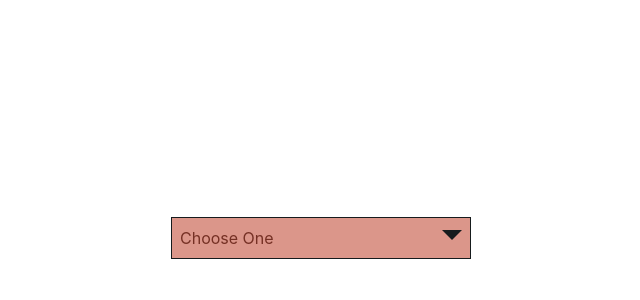
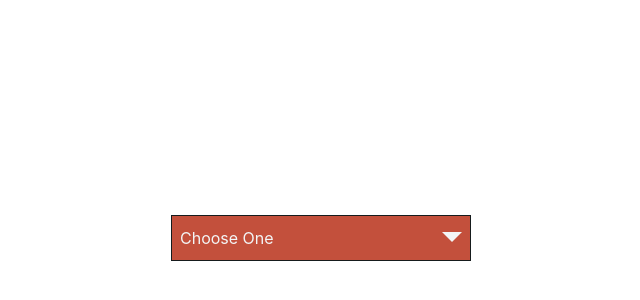
Before and after one commit to DrOgres/select-react-tutorial, a React (Vite) app in the folder select-react/: page / in a window 1280 px wide. Shown: the part 162-462 px from the top of the page, without its empty margins (319-959 px from the left). Built offline with nearby package versions, Linux system fonts and the light colour scheme.

Commit message:
tree shaking

```diff
--- a/select-react/src/App.css
+++ b/select-react/src/App.css
@@ -2,135 +2,72 @@
   max-width: 1280px;
   margin: 0 auto;
   padding: 2rem;
-  text-align: center;
+  box-sizing: border-box;
 
-
----neutral-1: hsl(30, 2%, 16%);
---neutral-2: hsl(30, 3%, 30%);
---neutral-3: hsl(34, 3%, 50%);
---neutral-4: hsl(36, 3%, 70%);
---neutral-5: hsl(60, 2%, 90%);
-
---greytone-1: hsl(168, 3%, 10%);
---greytone-2: hsl(168, 3%, 30%);
---greytone-3: hsl(168, 3%, 50%);
---greytone-4: hsl(168, 3%, 70%);
---greytone-5: hsl(168, 3%, 92%);
-
---orange-1: hsl(23, 100%, 14%);
---orange-2: hsl(23, 100%, 30%);
---orange-3: hsl(23, 100%, 50%);
---orange-4: hsl(23, 100%, 70%);
---orange-5: hsl(23, 100%, 90%);
-
---hightone-1: hsl(200, 14%, 10%);
---hightone-2: hsl(200, 14%, 30%);
---hightone-3: hsl(200, 14%, 50%);
---hightone-4: hsl(200, 14%, 70%);
---hightone-5: hsl(200, 14%, 96%);
-
---slate-1: hsl(220, 33%, 10%);
---slate-2: hsl(220, 33%, 30%);
---slate-3: hsl(220, 33%, 50%);
---slate-4: hsl(220, 33%, 70%);
---slate-5: hsl(220, 33%, 90%);
-
---red-1: hsl(9, 53%, 10%);
---red-2: hsl(9, 53%, 30%);
---red-3: hsl(9, 53%, 50%);
---red-4: hsl(9, 53%, 70%);
---red-5: hsl(9, 53%, 90%);
+  --backgorund-color-default: hsl(30, 3%, 30%);
+  --highlight-background-color: hsl(9, 53%, 70%);
+  --selected-background-color: hsl(9, 53%, 50%);
+  --border-color: hsl(200, 14%, 10%);
+  --text-color: hsl(200, 14%, 96%);
 }
 
-.selectList, .select-container, .select-container * {
-  box-sizing: border-box;
+.selectlist {
+  position: relative;
+  width: 300px;
 }
 
-
-.selectList{
-    display: block;
-    position: relative;
-    width: 300px;
-
-}
-
-.select-element{
-    background-color: var(--red-4);
-    color: var(--red-2);
-    border-radius: 0px;
-    border: 1px solid var(--hightone-1);
+.select-element {
+  background-color: var(--selected-background-color);
+  color: var(--text-color);
+  border: 1px solid var(--border-color);
   padding: 0.5rem;
   cursor: pointer;
   display: flex;
   justify-content: space-between;
   align-items: center;
-    flex-direction: row;
   min-width: 200px;
   user-select: none;
 }
 
 /* sty;e the arrow element of our pulldown list*/
-.select-element::after{
-    content: '';
-    display: inline-block;
+.select-element::after {
+  content: "";
   border: 10px solid transparent;
-    border-top-color:  var(--hightone-1);
-    margin-left: 2rem;
-    margin-top: 0.25rem;
-
+  border-top-color: var(--text-color);
+  margin-top: 0.5rem;
 }
 
-.select-container{
+.select-container {
   position: absolute;
   top: 100%;
   left: 0;
   width: 100%;
-    background-color: var(--neutral-3);
-    border-radius: 0px;
-    border: 1px solid  var(--hightone-1);
+  list-style: none;
+  padding: 0;
+  margin: 0;
+  background-color: var(--backgorund-color-default);
   cursor: pointer;
-    display: flex;
-    justify-content: space-between;
-    flex-direction: column;
-    z-index: 1;
+  z-index: 1000;
   max-height: 150px;
   overflow-y: auto;
-    display: none;
 }
 
 .select-option {
-
-    background-color: var(--neutral-2);
-    color: var(--hightone-5);
-    border-radius: 0px;
-    box-shadow: 1px 1px var(---neutral-1);
-    border: none;
-    cursor: pointer;
-    width: 100%;
-    padding: 0.5rem .25rem;
+  padding: 0.5rem 1rem;
   text-overflow: ellipsis;
   white-space: nowrap;
   overflow-x: hidden;
 }
 
-
-
 [aria-selected="true"] {
-      background-color: var(--red-3);
+  background-color: var(--selected-background-color);
 }
-
 
 .select-option:hover,
 .select-option:focus {
-      background-color: var(--red-4);
+  background-color: var(--highlight-background-color);
 }
 
-    .select-option:focus {
-      outline: 2px dashed var(--red-4);
+.selectlist:focus {
+  outline: 2px dashed var(--highlight-background-color);
 }
-
-    ul{
-      list-style: none;
-      padding: 0;
-      margin: 0;
-    }
--- a/select-react/src/App.tsx
+++ b/select-react/src/App.tsx
@@ -1,20 +1,23 @@
-
+import "./App.css";
 import SelectList from "./ui/SelectList";
-import './App.css'
 
 function App() {
-
   return (
-    <div className="App">
+    <div className='App'>
       <SelectList>
-        <select id="format" onChange={(e) => console.log(e)} placeholder={"Choose One"}>
-          <option value="1" selected>First Option</option>
-          <option value="2">Second Option</option>
-          <option value="3">Third Option</option>
+        <select
+          name='test'
+          id='format'
+          onChange={(e) => console.log(e)}
+          placeholder='Choose One'
+        >
+          <option value='1'>First Option</option>
+          <option value='2'>Second Option</option>
+          <option value='3'>Third Option</option>
         </select>
       </SelectList>
     </div>
-  )
+  );
 }
 
-export default App
+export default App;
--- a/select-react/src/ui/SelectList.tsx
+++ b/select-react/src/ui/SelectList.tsx
@@ -81,7 +81,7 @@ export default function SelectList(props: { children: JSX.Element }) {
   return (
     <div
       id='selectList'
-      className='selectList'
+      className='selectlist'
       tabIndex={0}
       role='menu'
       onKeyDown={handleKeyDown}
```
Lines whose indentation alone changed are shown as unchanged.
